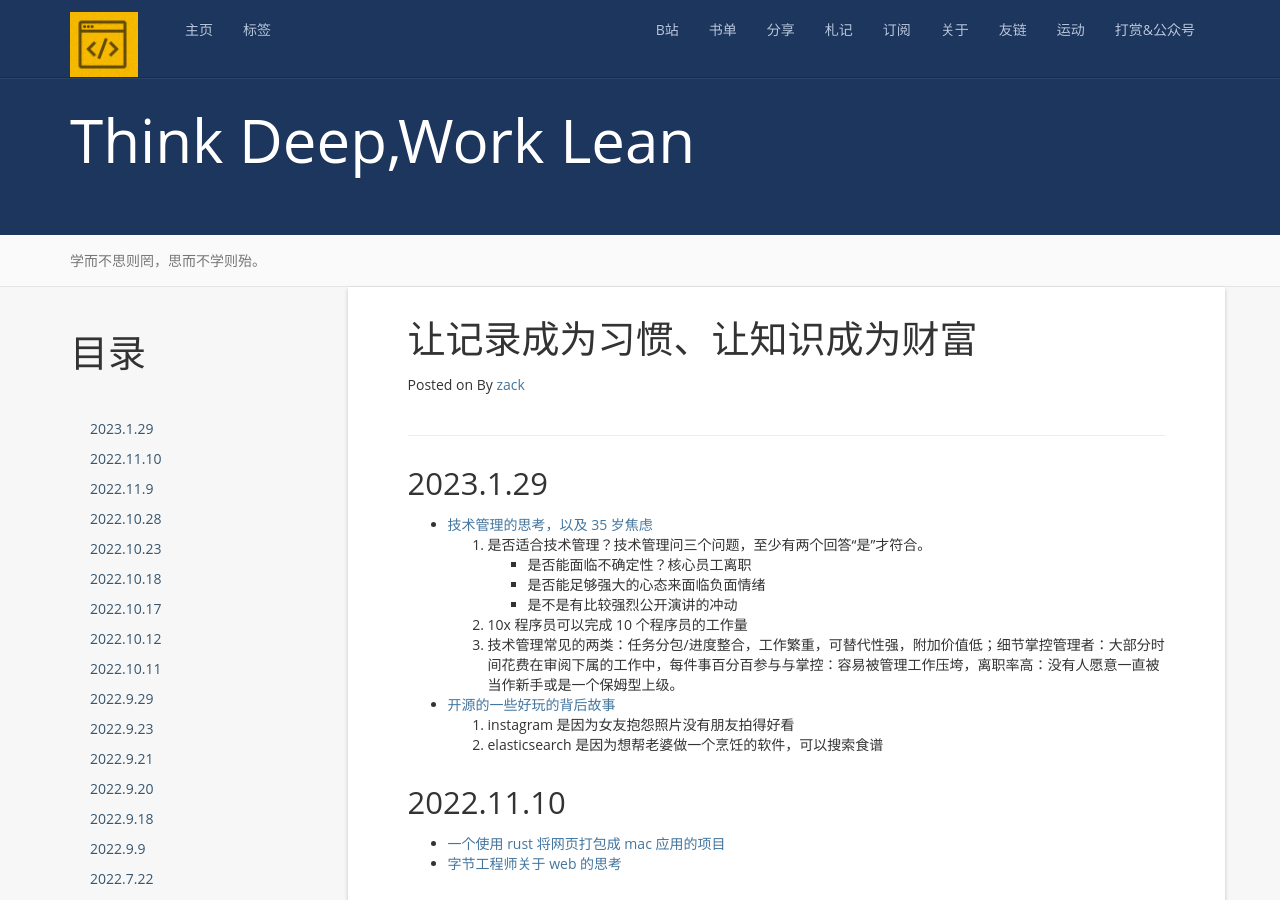
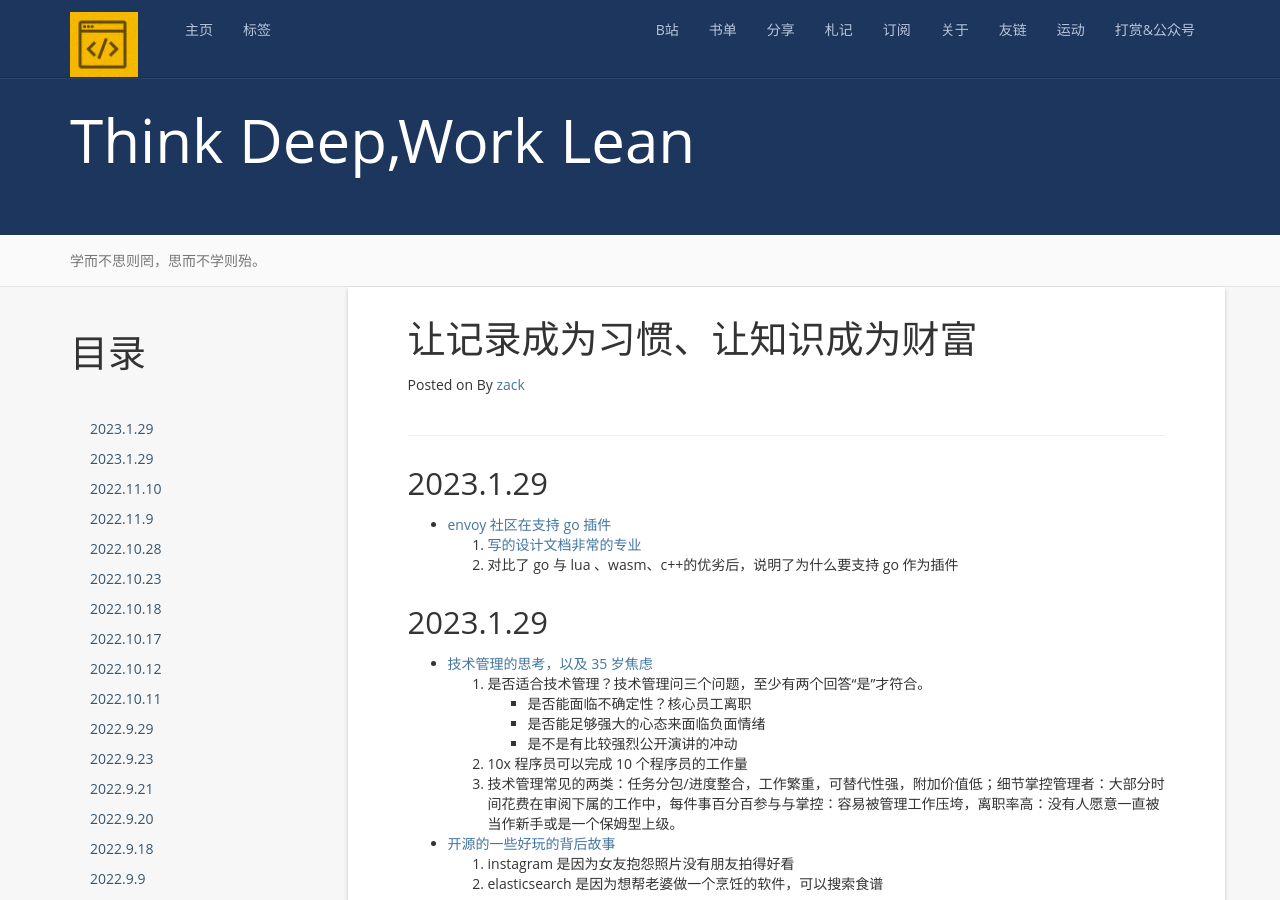
Before and after one commit to zackzhangkai/zackzhangkai.github.io, a Jekyll site: the page built from note.md, in a window 1280 px wide and 900 px high. Built offline with Jekyll 4.4.1, drawn with Linux system fonts in a browser that asks for light colours; nearby versions of some CDN libraries; a script that is not in the unit is left out; comment, search, counter and statistics services are not loaded.

Commit message:
add note
Signed-off-by: zackzhangkai <zhangkaiamm@gmail.com>

```diff
--- a/note.md
+++ b/note.md
@@ -8,6 +8,13 @@ permalink: /note/
 {:toc}
 
 ------------
+
+2023.1.29
+-----------
++ [envoy 社区在支持 go 插件](https://github.com/envoyproxy/envoy/pull/22573)
+  1. [写的设计文档非常的专业](https://docs.google.com/document/d/1noApyS0IfmOGmEOHdWk2-BOp0V37zgXMM4MdByr1lQk/edit#heading=h.ks9gl1pw72iu)
+  2. 对比了 go 与 lua 、wasm、c++的优劣后，说明了为什么要支持 go 作为插件
+
 
 2023.1.29
 -----------
```
